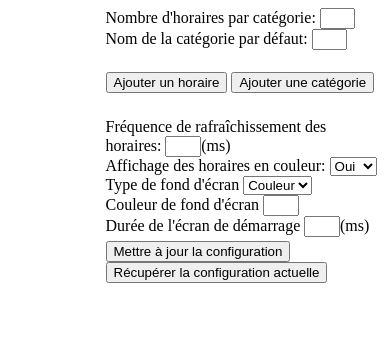
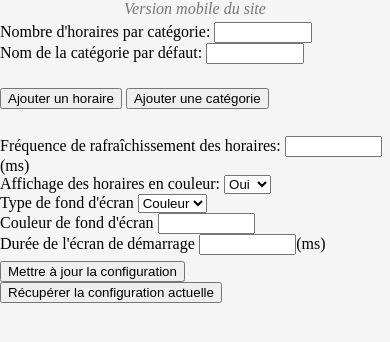
Before and after one commit to augustin64/Reflect-o-Bus, a Flask app: page /config in a window 390 px wide. Shown: the top 342 px of the page. Run offline with Flask 2, Linux system fonts and the light colour scheme; parts of the project's set-up code (start-up, migrations or seed data) failed here and were passed over.

Commit message:
Adding mobile css

```diff
--- a/static/styles/config.css
+++ b/static/styles/config.css
@@ -16,7 +16,6 @@ section {
 }
 
 :root {
-    margin-left: 25%;
     text-align: left;
-    background-color: white;
+    background-color: whitesmoke;
 }
--- /dev/null
+++ b/static/styles/mobile.css
@@ -0,0 +1,100 @@
+@media (max-width: 640px) {
+	* {
+		box-sizing: border-box;
+	}
+
+	/* passer body (et tous les éléments de largeur fixe) en largeur automatique */
+
+	body {
+		width: auto;
+		margin: 0;
+		padding: 0;
+	}
+
+	/* fixer une largeur maximale de 100% aux éléments potentiellement problématiques */
+
+	img,
+	table,
+	td,
+	blockquote,
+	code,
+	pre,
+	textarea,
+	input,
+	iframe,
+	object,
+	embed,
+	video {
+		max-width: 100%;
+	}
+
+	/* conserver le ratio des images */
+
+	img {
+		height: auto;
+	}
+
+	/* gestion des mots longs */
+
+	textarea,
+	table,
+	td,
+	th,
+	code,
+	pre,
+	samp {
+		-webkit-hyphens: auto; /* césure propre */
+		-moz-hyphens: auto;
+		hyphens: auto;
+		word-wrap: break-word; /* passage à la ligne forcé */
+	}
+
+	code,
+	pre,
+	samp {
+		white-space: pre-wrap; /* passage à la ligne spécifique pour les éléments à châsse fixe */
+	}
+
+	/* Passer à une seule colonne (à appliquer aux éléments multi-colonnes) */
+
+	.element1,
+	.element2 {
+		float: none;
+		width: auto;
+	}
+
+	/* masquer les éléments superflus */
+
+	.hide_mobile {
+		display: none !important;
+	}
+
+	/* Un message personnalisé */
+
+	body:before {
+		content: "Version mobile du site";
+		display: block;
+		text-align: center;
+		font-style: italic;
+		color: #777;
+	}
+
+    input {
+        width: 25%;
+    }
+
+    .direction {
+        width: 50%;
+    }
+
+    .stop {
+        width: 60%;
+    }
+}
+
+@media (max-device-width:768px) and (orientation: landscape) {
+    html {
+     -webkit-text-size-adjust: 100%;
+     -ms-text-size-adjust: 100%;
+    }
+  }
--- a/templates/config.html
+++ b/templates/config.html
@@ -5,6 +5,7 @@
         <meta charset="UTF-8">
         <link href="{{ url_for('static',filename='styles/main.css') }}" rel="stylesheet">
         <link href="{{ url_for('static',filename='styles/config.css') }}" rel="stylesheet">
+        <link href="{{ url_for('static',filename='styles/mobile.css') }}" rel="stylesheet">
     </head>
     <body>
 
```
